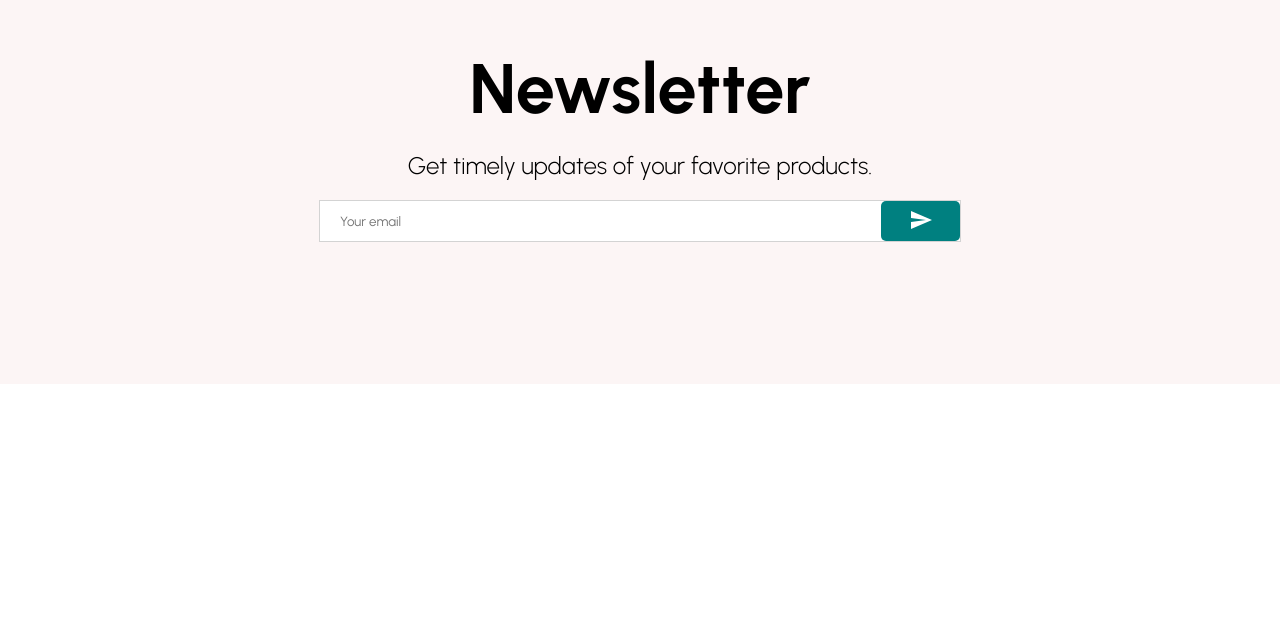
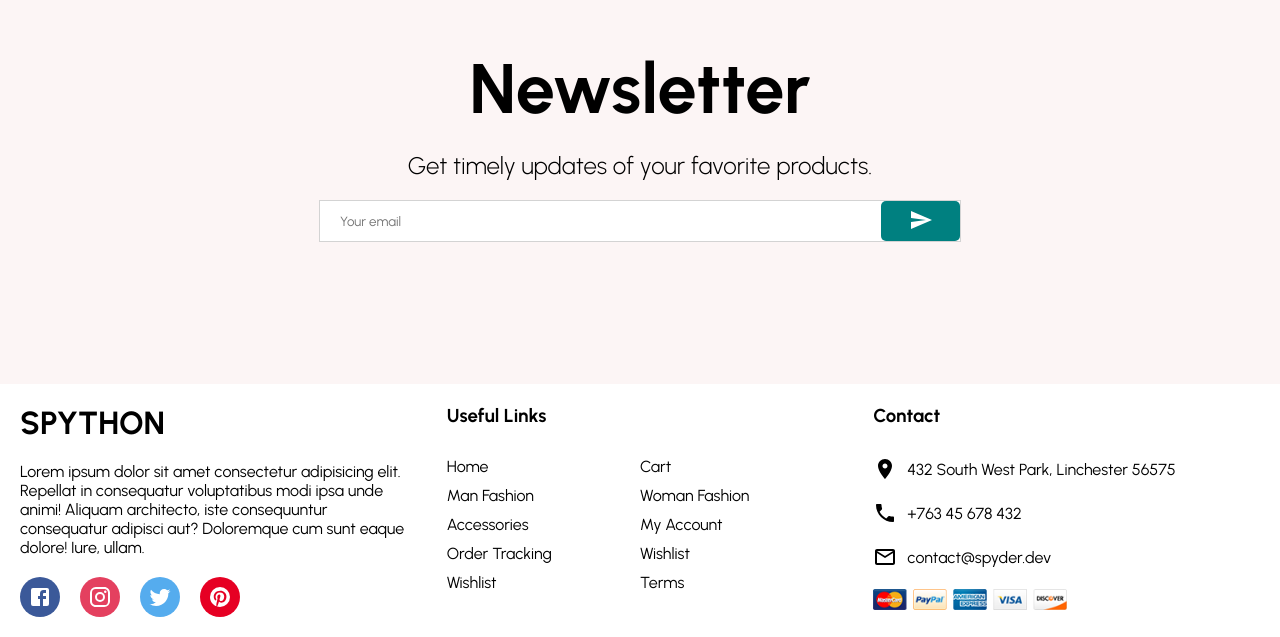
Before and after one commit to spython001/react-eCommerce, a React (Vite) app: page / in a window 1280 px wide. Shown: the part 2362-2999 px from the top of the page. Before the commit the page ends 2746 px from the top, so only its background shows below. Built offline with nearby package versions, Linux system fonts and the light colour scheme; a web font is replaced by a local one.

Commit message:
modified contents of the footer jsx file

```diff
--- a/src/components/footer/Footer.jsx
+++ b/src/components/footer/Footer.jsx
@@ -0,0 +1,132 @@
+//import "./footer.css"
+
+import { Facebook, Instagram, MailOutlineOutlined, Phone, Pinterest, Room, Twitter } from "@mui/icons-material"
+import styled from "styled-components"
+
+
+const Container = styled.div`
+    display: flex;
+`
+
+const Left = styled.div`
+    flex: 1;
+    display: flex;
+    flex-direction: column;
+    padding: 20px;
+`
+
+const Logo = styled.h1`
+
+`
+const Desc = styled.p`
+    margin:20px 0px;
+`
+const SocialContainer = styled.div`
+    display: flex;
+`
+const SocialIcon = styled.div`
+    width:40px;
+    height:40px;
+    border-radius:50%;
+    color: white;
+    background-color: #${props => props.color};
+    display: flex;
+    align-items: center;
+    justify-content: center;
+    margin-right: 20px;
+`
+
+const Center = styled.div`
+    flex:1;
+    padding:20px;
+`
+
+const Title = styled.h3`
+    margin-bottom:30px;
+`
+const List = styled.ul`
+    margin:0;
+    padding:0;
+    list-style: none;
+    display: flex;
+    flex-wrap: wrap;
+`
+const ListItem = styled.li`
+    width: 50%;
+    margin-bottom: 10px;
+`
+
+const Right = styled.div`
+    flex:1;
+    padding:20px;
+`
+
+const ContactItem = styled.div`
+    margin-bottom:20px;
+    display: flex;
+    align-items: center;
+`
+const Payment = styled.img`
+    width:50%;
+`
+
+export default function Footer() {
+  return (
+    <Container>
+        <Left>
+            <Logo>SPYTHON</Logo>
+            <Desc>
+                Lorem ipsum dolor sit amet consectetur adipisicing elit. Repellat
+                in consequatur voluptatibus modi ipsa unde animi! Aliquam architecto,
+                iste consequuntur consequatur adipisci aut?
+                Doloremque cum sunt eaque dolore! Iure, ullam.
+            </Desc>
+            <SocialContainer>
+                <SocialIcon color="3B5999">
+                    <Facebook />
+                </SocialIcon>
+                <SocialIcon color="E4405F">
+                    <Instagram />
+                </SocialIcon>
+                <SocialIcon color="55ACEE">
+                    <Twitter />
+                </SocialIcon>
+                <SocialIcon color="E60023">
+                    <Pinterest />
+                </SocialIcon>
+            </SocialContainer>
+        </Left>
+        <Center>
+            <Title>Useful Links</Title>
+            <List>
+                <ListItem>Home</ListItem>
+                <ListItem>Cart</ListItem>
+                <ListItem>Man Fashion</ListItem>
+                <ListItem>Woman Fashion</ListItem>
+                <ListItem>Accessories</ListItem>
+                <ListItem>My Account</ListItem>
+                <ListItem>Order Tracking</ListItem>
+                <ListItem>Wishlist</ListItem>
+                <ListItem>Wishlist</ListItem>
+                <ListItem>Terms</ListItem>
+            </List>
+        </Center>
+        <Right>
+            <Title>Contact</Title>
+            <ContactItem>
+                <Room style={{ marginRight:"10px"}}/>
+                432 South West Park, Linchester 56575
+            </ContactItem>
+            <ContactItem>
+                <Phone style={{ marginRight:"10px"}}/>
+                +763 45 678 432
+            </ContactItem>
+            <ContactItem>
+                <MailOutlineOutlined style={{ marginRight:"10px"}}/>
+                contact@spyder.dev
+            </ContactItem>
+            <Payment src="/assets/comPayment.png"/>
+        </Right>
+    </Container>
+  )
+}
--- a/src/pages/home/Home.jsx
+++ b/src/pages/home/Home.jsx
@@ -1,5 +1,6 @@
 import Anouncement from "../../components/anouncement/Anouncement";
 import Categories from "../../components/categories/Categories";
+import Footer from "../../components/footer/Footer";
 import Navbar from "../../components/navbar/Navbar";
 import Newsletter from "../../components/newsletter/Newsletter";
 import Products from "../../components/products/Products";
@@ -14,6 +15,7 @@
         <Categories />
         <Products />
         <Newsletter/>
+        <Footer/>
     </div>
   )
 }
```
Also changed, not shown: public/assets/comPayment.png (added).
